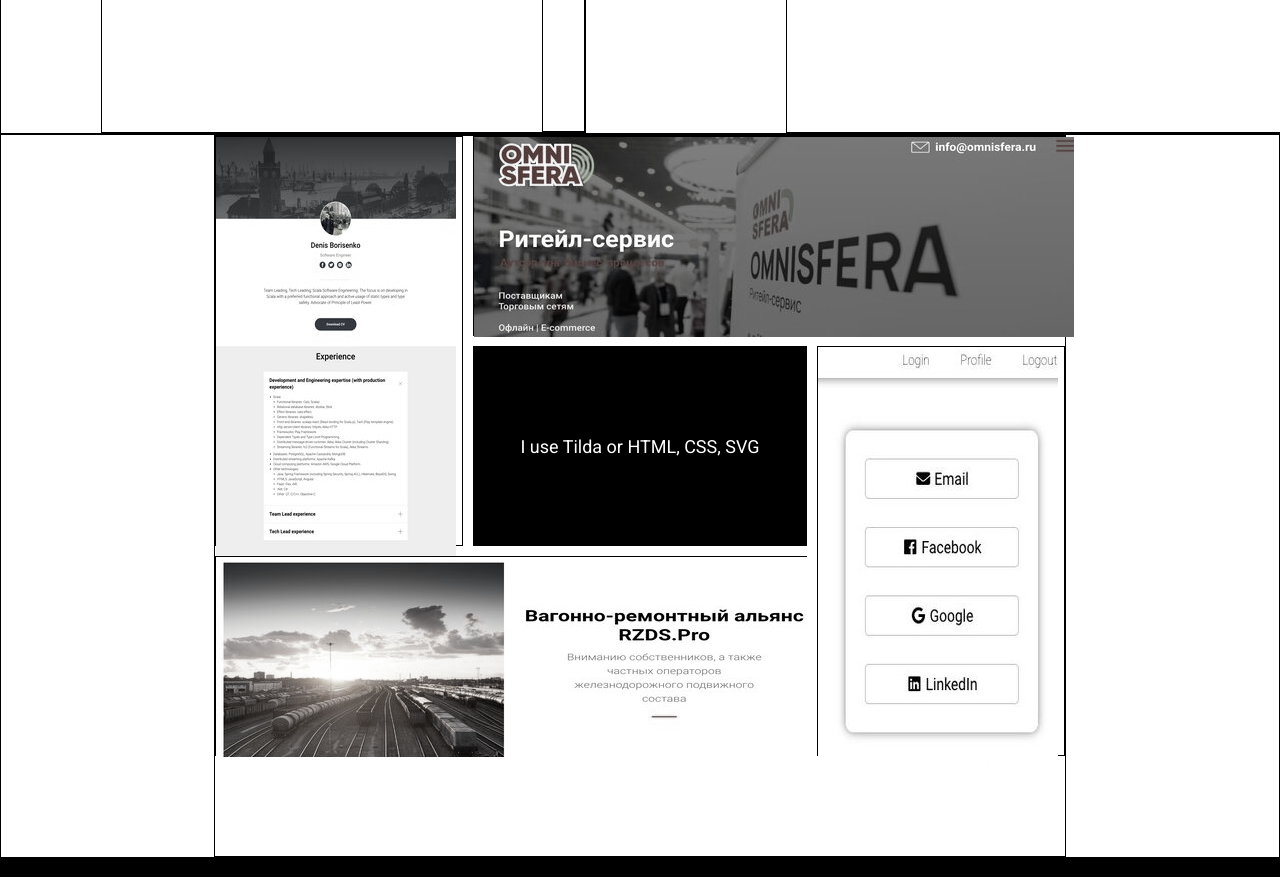
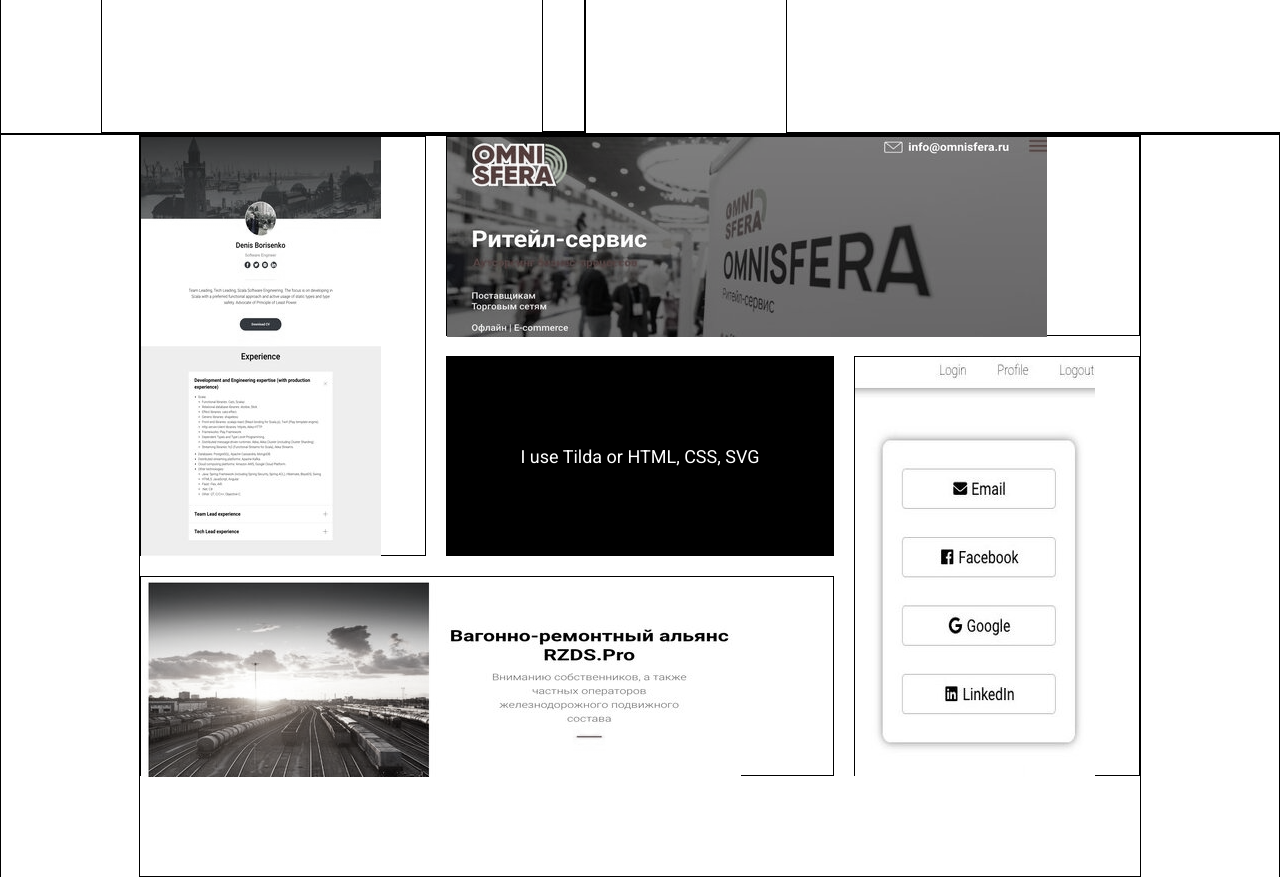
Before and after one commit to HelenaRomance/HelenaRomance.github.io, a plain HTML site: page index.html in a window 1280 px wide. Shown: the part 1620-2497 px from the top of the page. Drawn offline with Linux system fonts and the light colour scheme.

Commit message:
no message

```diff
--- a/landing.css
+++ b/landing.css
@@ -67,7 +67,6 @@ body, html {
 }
 
 .information {
-  /* width: 550px; */
   font-family: 'Roboto', sans-serif;
   font-weight: 300;
   font-size: 30px;
@@ -585,5 +584,8 @@ padding-bottom: 50px;
   margin-left: 20px;
 }
 
-
+.wrapper {
+  grid-gap: 20px;
+  max-width: 1000px;
 }
+}
```
